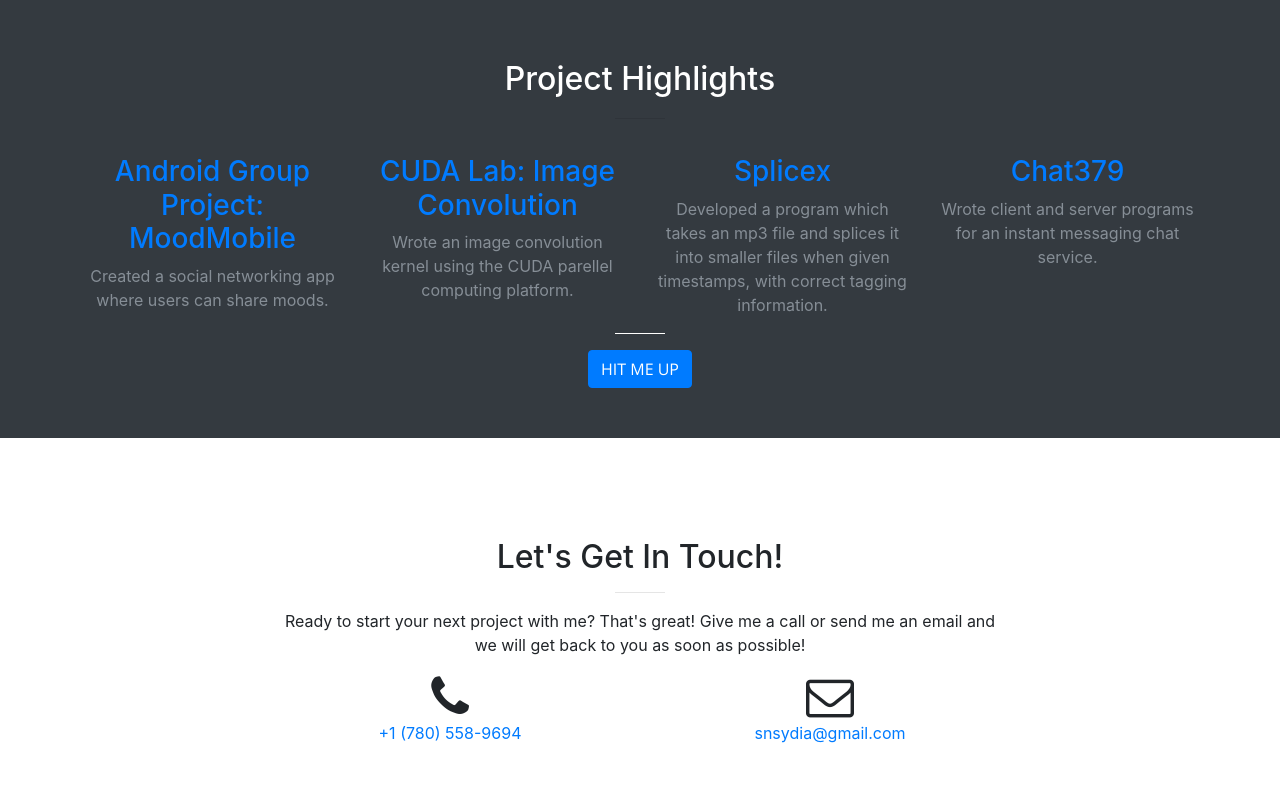
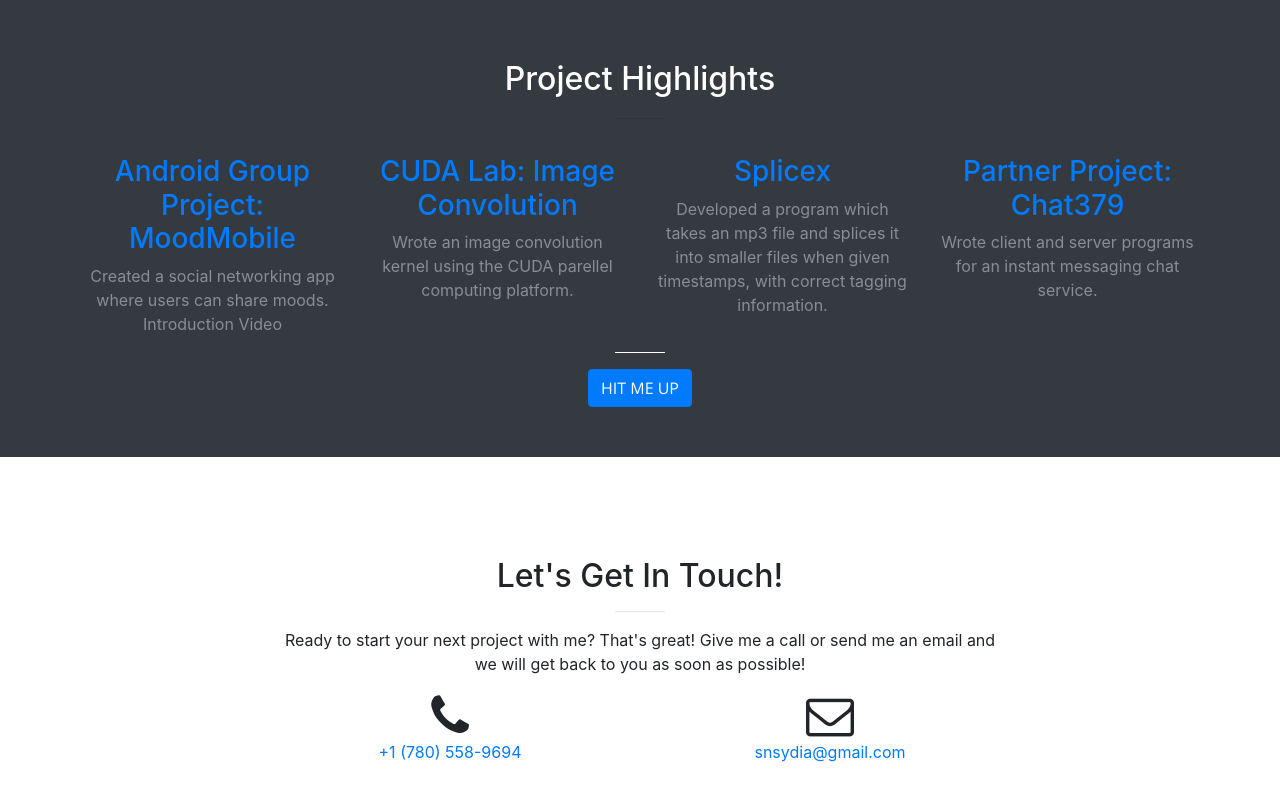
Before and after one commit to SNSydia/SNSydia.github.io, a website with bundled scripts: page index.html in a window 1280 px wide. Shown: the part 1895-2695 px from the top of the page. Built offline with nearby package versions, Linux system fonts and the light colour scheme; files whose address does not match are found by name.

```diff
--- a/index.html
+++ b/index.html
@@ -179,8 +179,9 @@
             <div class="row">
               <div class="col-lg-3 col-md-6 text-center">
                 <div class="service-box">
-                  <a href="https://www.youtube.com/watch?v=ZnDUAUvb_k4" ><h3>Android Group Project: MoodMobile</h3></a>
+                  <a href="https://github.com/CMPUT301W17T05/MoodMobile" ><h3>Android Group Project: MoodMobile</h3></a>
                   <p class="text-muted">Created a social networking app where users can share moods.</p>
+                  <a href="https://www.youtube.com/watch?v=ZnDUAUvb_k4" ><p class="text-muted"> Introduction Video</p>
                 </div>
               </div>
               <div class="col-lg-3 col-md-6 text-center">
@@ -197,7 +198,7 @@
               </div>
               <div class="col-lg-3 col-md-6 text-center">
                 <div class="service-box">
-                  <a href="www.google.ca" ><h3>Chat379</h3></a>
+                  <a href="https://github.com/SNSydia/CMPUT379Assignment2" ><h3>Partner Project: Chat379</h3></a>
                   <p class="text-muted">Wrote client and server programs for an instant messaging chat service.</p>
                 </div>
               </div>
```
